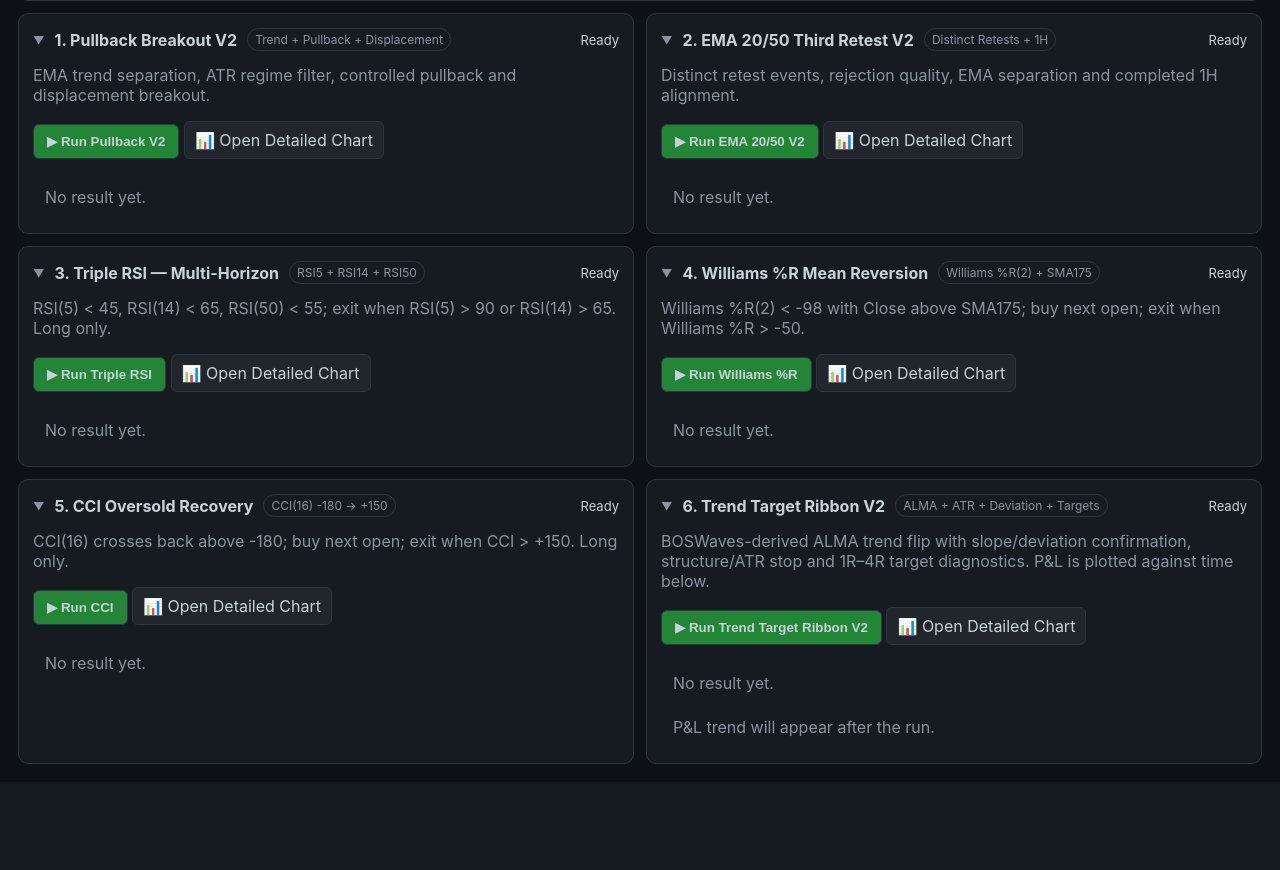
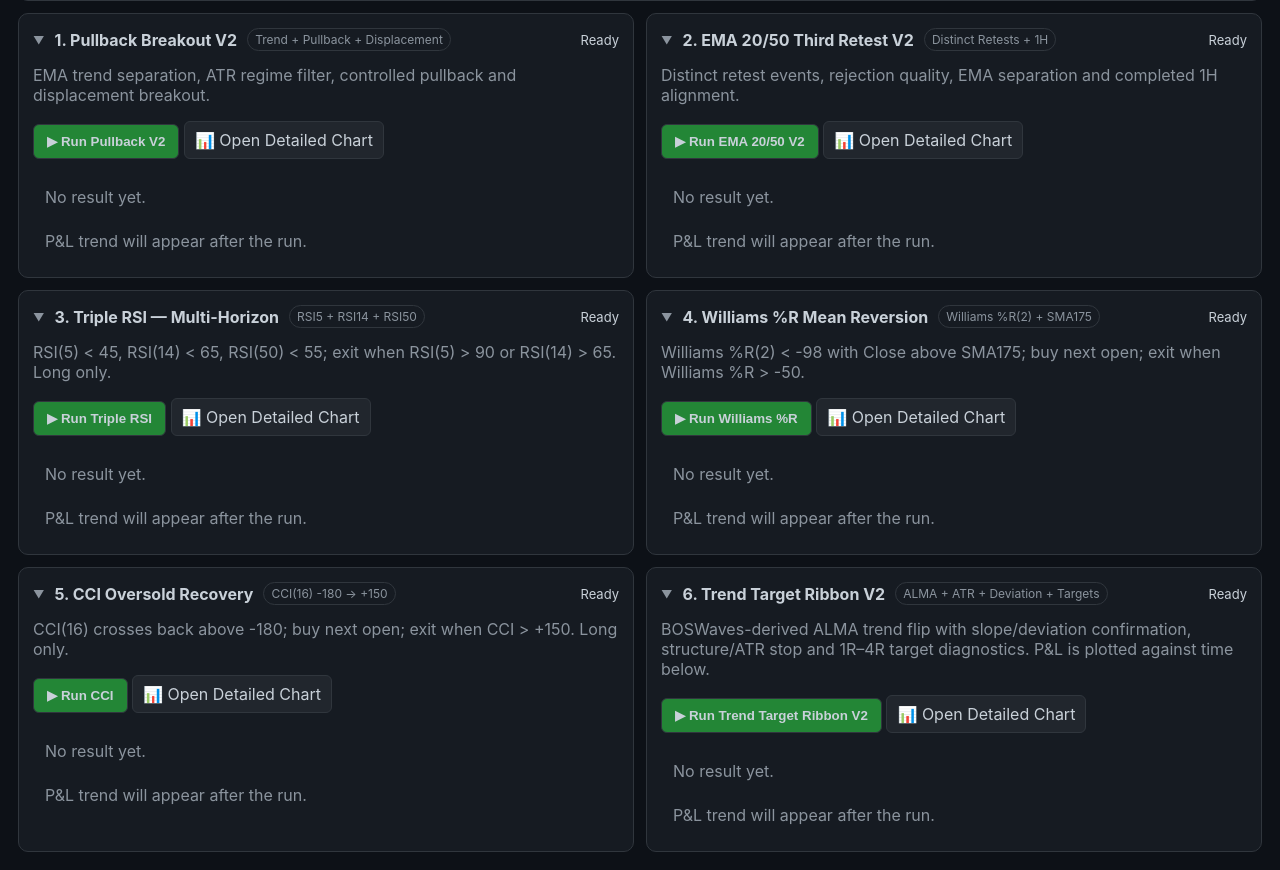
Before and after one commit to ambrose2107/TV_GPT_ALP_V2, a Flask app: page /xauusd-strategy-lab in a window 1280 px wide. Shown: the part 739-1609 px from the top of the page. Before the commit the page ends 1503 px from the top, so only its background shows below. Run offline with Flask 3, Linux system fonts and the light colour scheme; the visitor is signed in with stand-in values (Sample User, id 1).

Commit message:
Show PnL trend with time for all V2 strategies

```diff
--- a/dashboard/templates/xauusd_strategy_lab.html
+++ b/dashboard/templates/xauusd_strategy_lab.html
@@ -79,27 +79,27 @@ table{width:100%;border-collapse:collapse}th,td{padding:7px;border-bottom:1px so
 <details class="card" open><summary><span>1. Pullback Breakout V2</span><span class="badge">Trend + Pullback + Displacement</span><span class="status" id="status-pullback">Ready</span></summary>
 <div class="body"><div class="muted">EMA trend separation, ATR regime filter, controlled pullback and displacement breakout.</div>
 <p><button class="primary" onclick="runOne('pullback')">▶ Run Pullback V2</button> <a class="detail-link" href="/xauusd-research-v2/pullback">📊 Open Detailed Chart</a></p>
-<div id="metrics-pullback" class="empty">No result yet.</div><div id="trades-pullback"></div></div></details>
+<div id="metrics-pullback" class="empty">No result yet.</div><div id="pnl-pullback" class="empty">P&amp;L trend will appear after the run.</div><div id="trades-pullback"></div></div></details>
 
 <details class="card" open><summary><span>2. EMA 20/50 Third Retest V2</span><span class="badge">Distinct Retests + 1H</span><span class="status" id="status-ema">Ready</span></summary>
 <div class="body"><div class="muted">Distinct retest events, rejection quality, EMA separation and completed 1H alignment.</div>
 <p><button class="primary" onclick="runOne('ema')">▶ Run EMA 20/50 V2</button> <a class="detail-link" href="/xauusd-research-v2/ema">📊 Open Detailed Chart</a></p>
-<div id="metrics-ema" class="empty">No result yet.</div><div id="trades-ema"></div></div></details>
+<div id="metrics-ema" class="empty">No result yet.</div><div id="pnl-ema" class="empty">P&amp;L trend will appear after the run.</div><div id="trades-ema"></div></div></details>
 
 <details class="card" open><summary><span>3. Triple RSI — Multi-Horizon</span><span class="badge">RSI5 + RSI14 + RSI50</span><span class="status" id="status-triple">Ready</span></summary>
 <div class="body"><div class="muted">RSI(5) &lt; 45, RSI(14) &lt; 65, RSI(50) &lt; 55; exit when RSI(5) &gt; 90 or RSI(14) &gt; 65. Long only.</div>
 <p><button class="primary" onclick="runOne('triple')">▶ Run Triple RSI</button> <a class="detail-link" href="/xauusd-research-v2/triple">📊 Open Detailed Chart</a></p>
-<div id="metrics-triple" class="empty">No result yet.</div><div id="trades-triple"></div></div></details>
+<div id="metrics-triple" class="empty">No result yet.</div><div id="pnl-triple" class="empty">P&amp;L trend will appear after the run.</div><div id="trades-triple"></div></div></details>
 
 <details class="card" open><summary><span>4. Williams %R Mean Reversion</span><span class="badge">Williams %R(2) + SMA175</span><span class="status" id="status-williams">Ready</span></summary>
 <div class="body"><div class="muted">Williams %R(2) &lt; -98 with Close above SMA175; buy next open; exit when Williams %R &gt; -50.</div>
 <p><button class="primary" onclick="runOne('williams')">▶ Run Williams %R</button> <a class="detail-link" href="/xauusd-research-v2/williams">📊 Open Detailed Chart</a></p>
-<div id="metrics-williams" class="empty">No result yet.</div><div id="trades-williams"></div></div></details>
+<div id="metrics-williams" class="empty">No result yet.</div><div id="pnl-williams" class="empty">P&amp;L trend will appear after the run.</div><div id="trades-williams"></div></div></details>
 
 <details class="card" open><summary><span>5. CCI Oversold Recovery</span><span class="badge">CCI(16) -180 → +150</span><span class="status" id="status-cci">Ready</span></summary>
 <div class="body"><div class="muted">CCI(16) crosses back above -180; buy next open; exit when CCI &gt; +150. Long only.</div>
 <p><button class="primary" onclick="runOne('cci')">▶ Run CCI</button> <a class="detail-link" href="/xauusd-research-v2/cci">📊 Open Detailed Chart</a></p>
-<div id="metrics-cci" class="empty">No result yet.</div><div id="trades-cci"></div></div></details>
+<div id="metrics-cci" class="empty">No result yet.</div><div id="pnl-cci" class="empty">P&amp;L trend will appear after the run.</div><div id="trades-cci"></div></div></details>
 <details class="card" open><summary><span>6. Trend Target Ribbon V2</span><span class="badge">ALMA + ATR + Deviation + Targets</span><span class="status" id="status-trend_ribbon">Ready</span></summary>
 <div class="body"><div class="muted">BOSWaves-derived ALMA trend flip with slope/deviation confirmation, structure/ATR stop and 1R–4R target diagnostics. P&L is plotted against time below.</div>
 <p><button class="primary" onclick="runOne('trend_ribbon')">▶ Run Trend Target Ribbon V2</button> <a class="detail-link" href="/xauusd-research-v2/trend_ribbon">📊 Open Detailed Chart</a></p>
@@ -133,7 +133,7 @@ function payload(k){
 }
 function setStatus(k,s,cls='muted'){$('status-'+k).className='status '+cls;$('status-'+k).textContent=s;}
 function renderPnl(k,d){
- const box=$('pnl-'+k);const pts=d.pnl_curve||[];
+ const box=$('pnl-'+k);if(!box)return;const pts=d.pnl_curve||[];
  if(!pts.length){box.innerHTML='<div class="muted">No P&L curve returned.</div>';return;}
  const w=900,h=210,pad=28,vals=pts.map(p=>Number(p.pnl)||0),min=Math.min(0,...vals),max=Math.max(0,...vals),range=(max-min)||1;
  const xy=(v,i)=>({x:pad+(w-2*pad)*(i/Math.max(1,pts.length-1)),y:h-pad-(h-2*pad)*((v-min)/range)});
```
